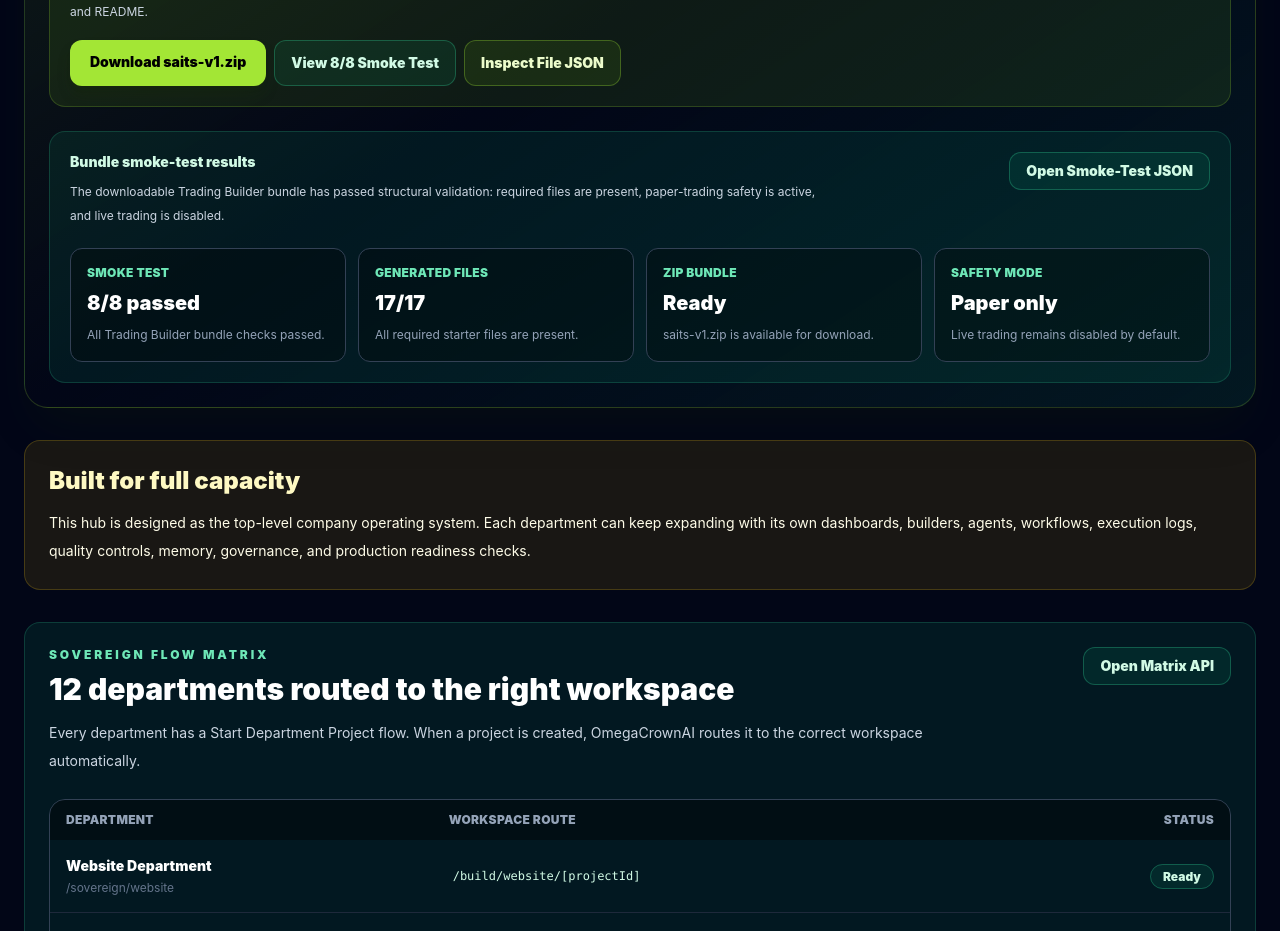
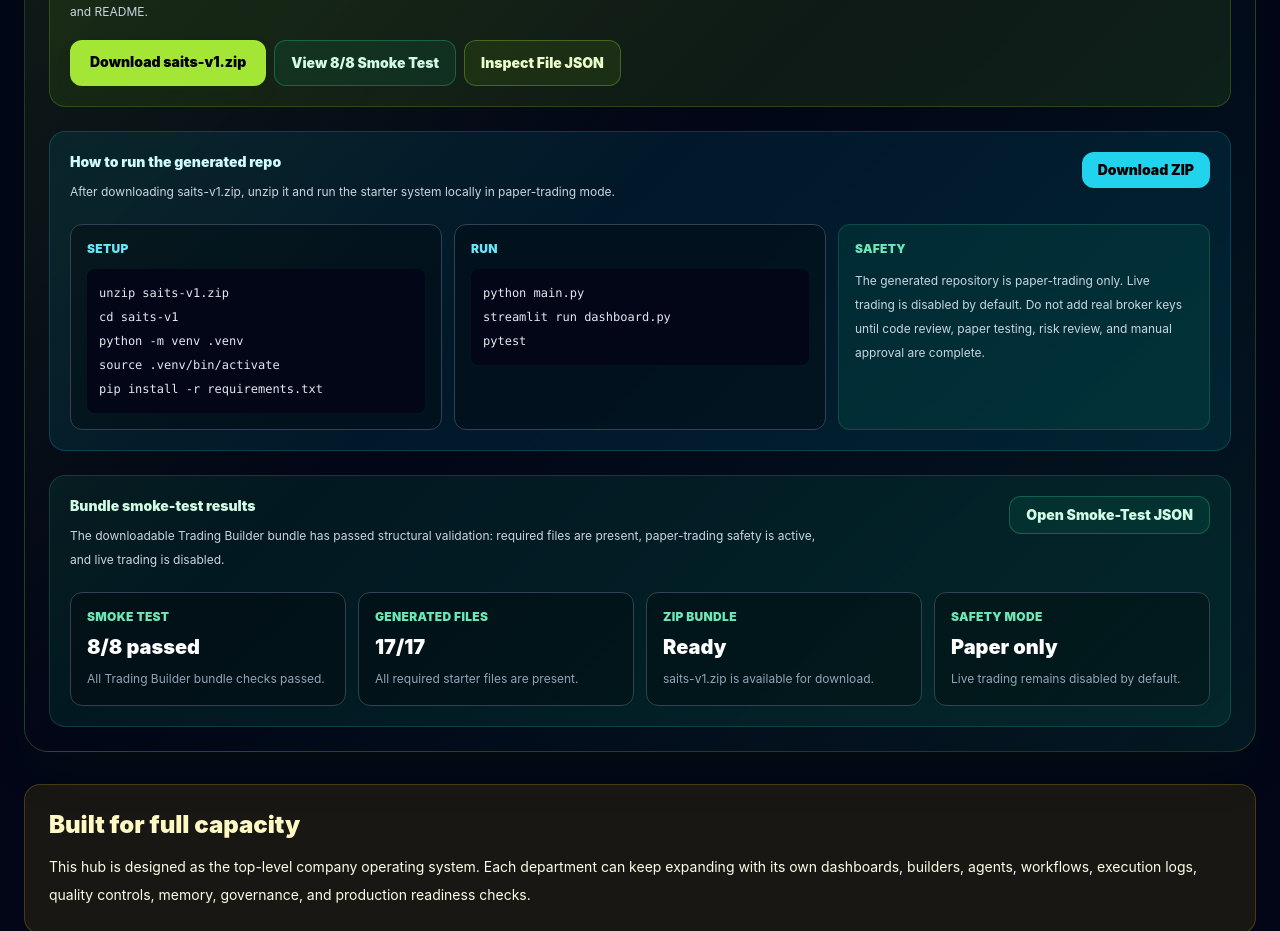
Before and after one commit to pbtransportcom-droid/omegacrownai-dashboard, a Next.js app in the folder omegacrownai-dashboard/: page /build in a window 1280 px wide. Shown: the part 3660-4591 px from the top of the page. Built offline with nearby package versions, Linux system fonts and the light colour scheme.

Commit message:
Add Trading bundle run instructions panel

```diff
--- a/omegacrownai-dashboard/app/build/page.tsx
+++ b/omegacrownai-dashboard/app/build/page.tsx
@@ -651,6 +651,57 @@ export default function BuildPage() {
             </div>
           </div>
 
+          <div className="mt-6 rounded-2xl border border-cyan-400/20 bg-cyan-500/10 p-5">
+            <div className="flex flex-wrap items-start justify-between gap-4">
+              <div>
+                <p className="text-sm font-black text-cyan-100">
+                  How to run the generated repo
+                </p>
+                <p className="mt-2 max-w-3xl text-xs leading-6 text-slate-300">
+                  After downloading saits-v1.zip, unzip it and run the starter system locally in paper-trading mode.
+                </p>
+              </div>
+              <a
+                href="/api/sovereign/trading-code-bundle"
+                className="rounded-xl bg-cyan-400 px-4 py-2 text-sm font-black text-black hover:bg-cyan-300"
+              >
+                Download ZIP
+              </a>
+            </div>
+
+            <div className="mt-5 grid gap-3 lg:grid-cols-3">
+              <div className="rounded-xl border border-slate-700 bg-black/30 p-4">
+                <p className="text-xs font-black uppercase tracking-wide text-cyan-300">
+                  Setup
+                </p>
+                <pre className="mt-3 overflow-x-auto rounded-lg bg-slate-950 p-3 text-xs leading-6 text-slate-200">{`unzip saits-v1.zip
+cd saits-v1
+python -m venv .venv
+source .venv/bin/activate
+pip install -r requirements.txt`}</pre>
+              </div>
+
+              <div className="rounded-xl border border-slate-700 bg-black/30 p-4">
+                <p className="text-xs font-black uppercase tracking-wide text-cyan-300">
+                  Run
+                </p>
+                <pre className="mt-3 overflow-x-auto rounded-lg bg-slate-950 p-3 text-xs leading-6 text-slate-200">{`python main.py
+streamlit run dashboard.py
+pytest`}</pre>
+              </div>
+
+              <div className="rounded-xl border border-emerald-400/20 bg-emerald-500/10 p-4">
+                <p className="text-xs font-black uppercase tracking-wide text-emerald-300">
+                  Safety
+                </p>
+                <p className="mt-3 text-xs leading-6 text-slate-300">
+                  The generated repository is paper-trading only. Live trading is disabled by default.
+                  Do not add real broker keys until code review, paper testing, risk review, and manual approval are complete.
+                </p>
+              </div>
+            </div>
+          </div>
+
           <div className="mt-6 rounded-2xl border border-emerald-400/20 bg-emerald-500/10 p-5">
             <div className="flex flex-wrap items-start justify-between gap-4">
               <div>
```
